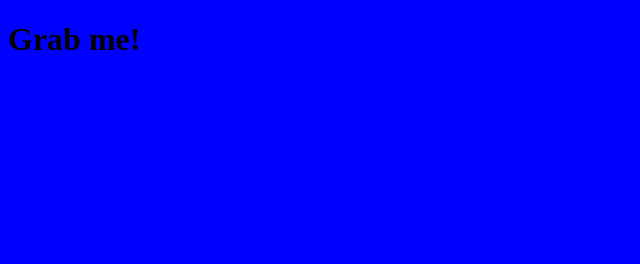
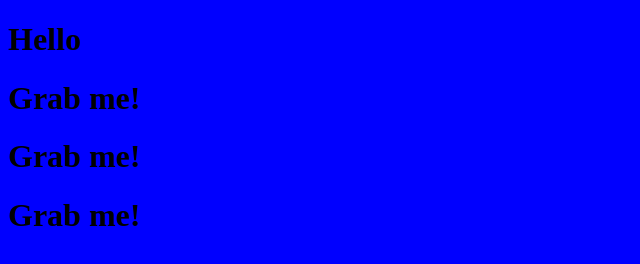
Before and after one commit to alstjd974/Javascript, a plain HTML site: page index.html in a window 1280 px wide. Shown: the whole page, without its empty margins (0-640 px from the left). Drawn offline with Linux system fonts and the light colour scheme.

Commit message:
3.2 Searching For Elements
● document는 HTML이 해당 JS를 load하기 때문에 존재한다.
→ <script scr = "해당 JS 파일"></script>

● document 객체를 통해 여러 함수 getElementsBy(Id, ClassName, TegName)를 사용하여 HTML요소들을 JS로 가져올 수 있다.
→ getElementsBy(id,ClassName,TegName)는 요소를 배열(Array)로 리턴

● querySelector는 element를 CSS 방식으로 검색할 수 있다.
→ 특정 class 내부에 특정 요소를 가지고 올 수 있다는 것을 의미한다.

○ querySelector는 첫 번째 요소를 리턴 (:first - child)

○ querySelectorAll selector안의 조건에 부합하는 모든 element를 리턴

● querySelector ID/Class 전달 시
○ id : document.querySelector("#id명");
○ class : document.querySelector(".class명");
→ querySelector에서는 CSS selector 자체를 전달하기 때문이다.

```diff
--- a/app.js
+++ b/app.js
@@ -1,4 +1,9 @@
-const titleId = document.getElementById("title");
-//title.innerText = "Got you!";
+const title1 = document.getElementsByClassName("title");
+const title2 = document.querySelector(".hello h1");
+const title3 = document.querySelectorAll(".hello h1");
 
-console.log(title.className);
+console.log(title1);
+console.log(title2);
+console.log(title3);
+
+title2.innerText = "Hello";
--- a/index.html
+++ b/index.html
@@ -8,7 +8,17 @@
     <link rel="stylesheet" href="style.css" />
   </head>
   <body>
-    <h1 class="hello" id="title">Grab me!</h1>
+    <h1 class="title"></h1>
+    <h1 class="title"></h1>
+    <h1 class="title"></h1>
+    <h1 class="title"></h1>
+
+    <div class="hello">
+      <h1>Grab me!</h1>
+      <h1>Grab me!</h1>
+      <h1>Grab me!</h1>
+      <h1>Grab me!</h1>
+    </div>
     <script src="app.js"></script>
   </body>
 </html>
```
